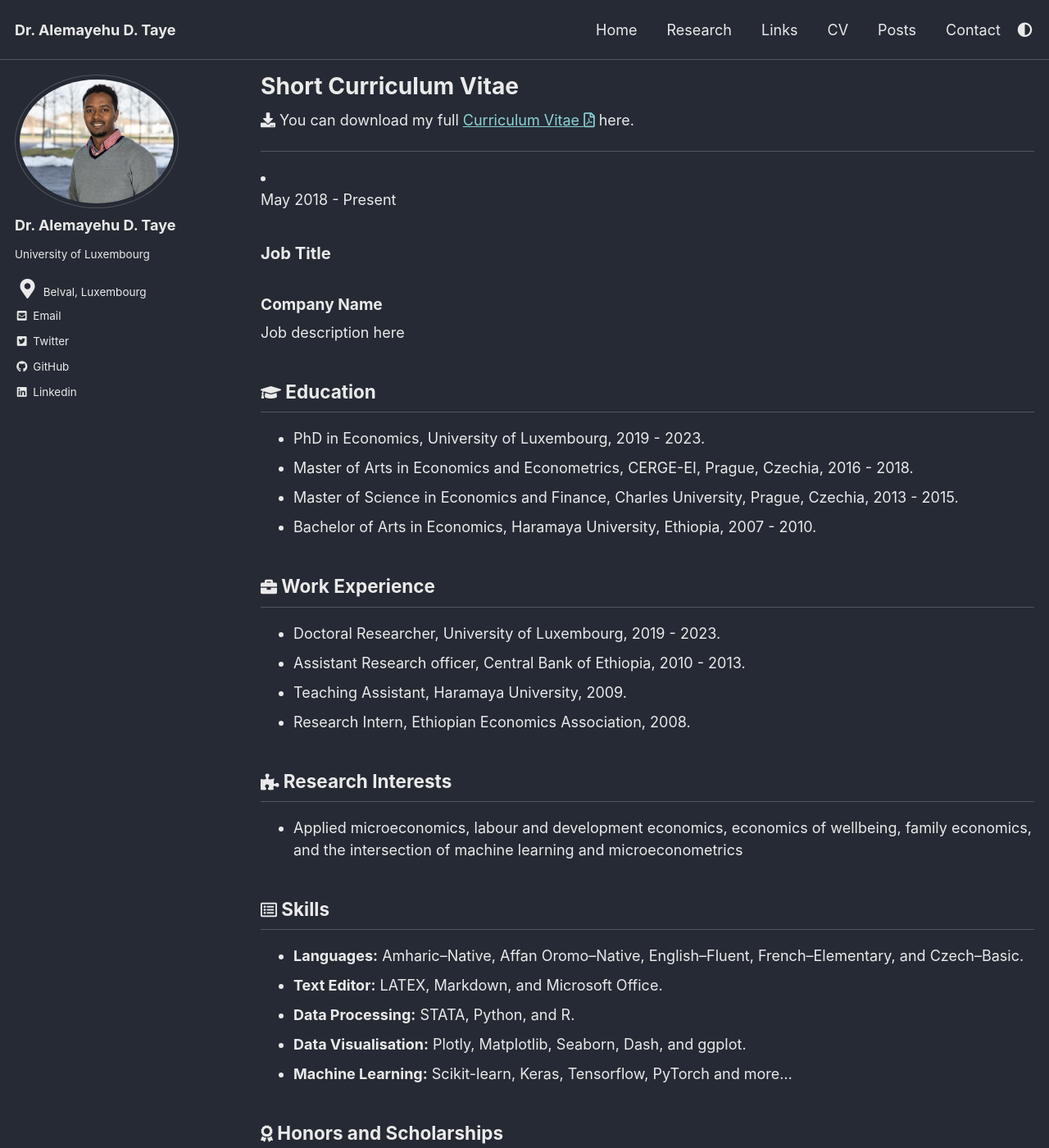
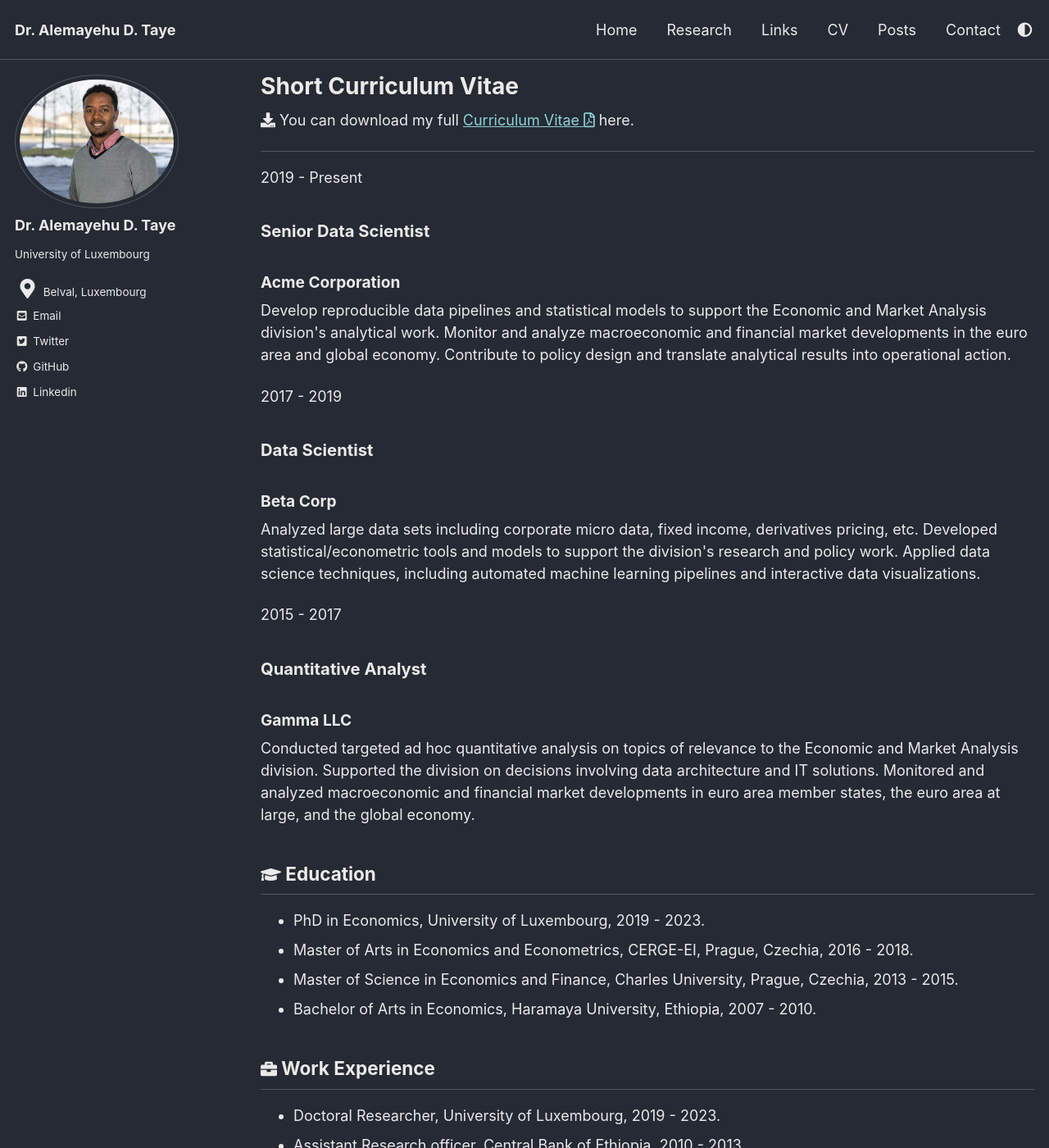
Before and after one commit to AlexTaye/AlexTAYE, a Jekyll site: the page built from _pages/CV.md, in a window 1280 px wide and 1400 px high. Shown: the whole window at 82% size. Built offline with Jekyll 4.4.1, drawn with Linux system fonts in a browser that asks for light colours; cached includes are drawn as plain includes.

Commit message:
Update CV.md

```diff
--- a/_pages/CV.md
+++ b/_pages/CV.md
@@ -17,16 +17,33 @@ toc_icon: "gear"
 
 ***
 
-<li>
-  <div class="timeline-item">
-    <span class="timeline-date">May 2018 - Present</span>
-    <div class="timeline-content">
-      <h3>Job Title</h3>
-      <h4>Company Name</h4>
-      <p>Job description here</p>
+<div class="timeline">
+  <div class="entry">
+    <div class="title">2019 - Present</div>
+    <div class="body">
+      <h3>Senior Data Scientist</h3>
+      <h4>Acme Corporation</h4>
+      <p>Develop reproducible data pipelines and statistical models to support the Economic and Market Analysis division's analytical work. Monitor and analyze macroeconomic and financial market developments in the euro area and global economy. Contribute to policy design and translate analytical results into operational action.</p>
     </div>
   </div>
-</li>
+  <div class="entry">
+    <div class="title">2017 - 2019</div>
+    <div class="body">
+      <h3>Data Scientist</h3>
+      <h4>Beta Corp</h4>
+      <p>Analyzed large data sets including corporate micro data, fixed income, derivatives pricing, etc. Developed statistical/econometric tools and models to support the division's research and policy work. Applied data science techniques, including automated machine learning pipelines and interactive data visualizations.</p>
+    </div>
+  </div>
+  <div class="entry">
+    <div class="title">2015 - 2017</div>
+    <div class="body">
+      <h3>Quantitative Analyst</h3>
+      <h4>Gamma LLC</h4>
+      <p>Conducted targeted ad hoc quantitative analysis on topics of relevance to the Economic and Market Analysis division. Supported the division on decisions involving data architecture and IT solutions. Monitored and analyzed macroeconomic and financial market developments in euro area member states, the euro area at large, and the global economy.</p>
+    </div>
+  </div>
+</div>
+
 
 ## <i class='fas fa-graduation-cap' style='font-size:20px'></i> Education
 
```
